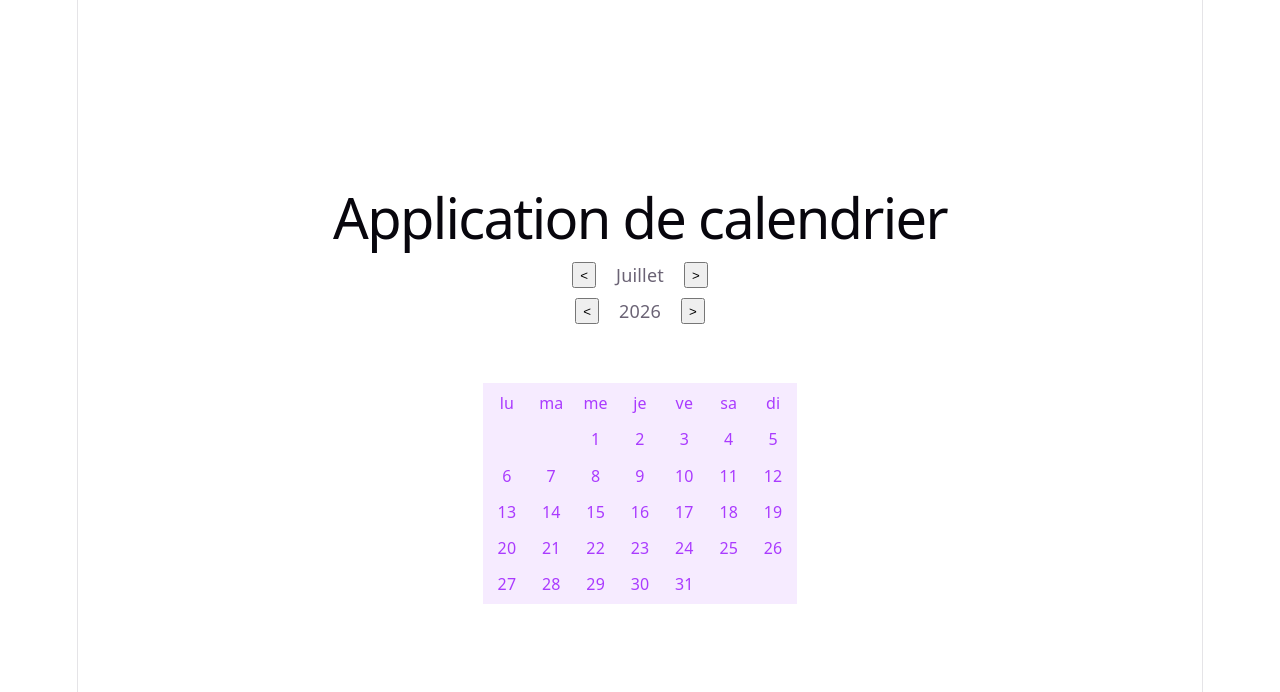
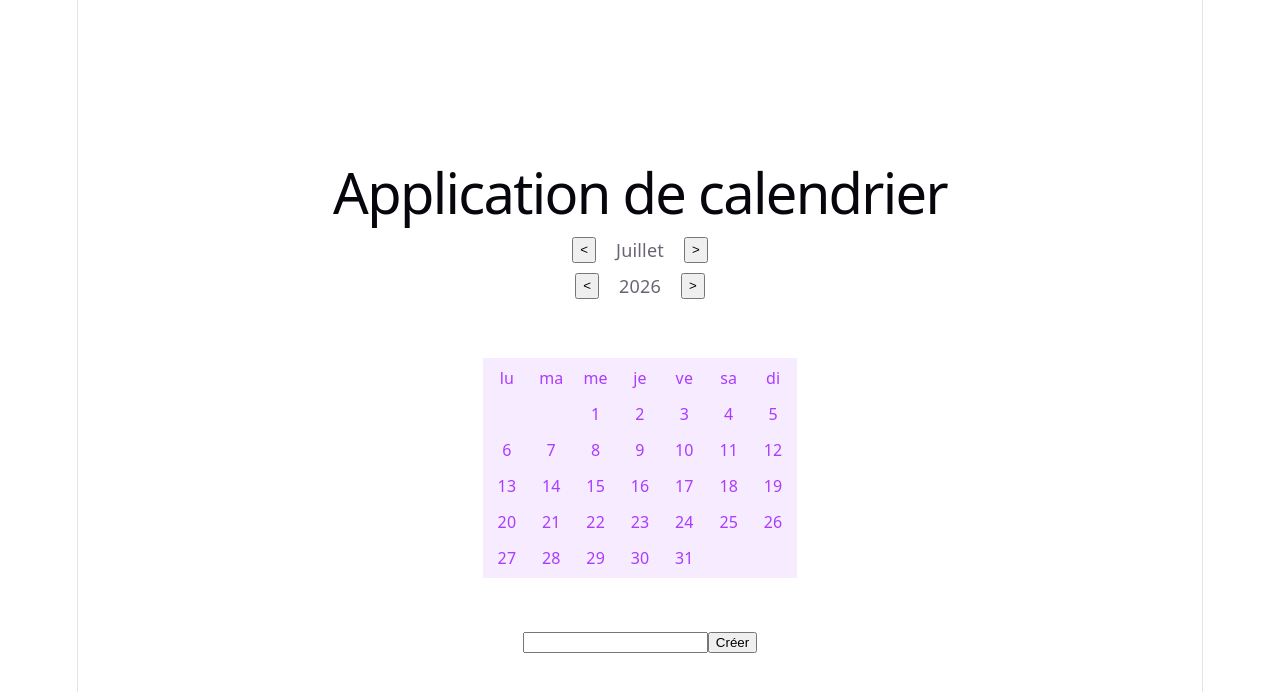
Before and after one commit to Boscher-audrey/Weenat_calendar_app, a React (Vite) app: page / in a window 1280 px wide. Both pictures are taken after a click on the element "10". Shown: the top 692 px of the page. Built offline with nearby package versions, Linux system fonts and the light colour scheme.

Commit message:
Add event creation with sorted display

```diff
--- a/src/App.tsx
+++ b/src/App.tsx
@@ -5,8 +5,18 @@ import { useState } from 'react'
 declare const isoDateType: unique symbol
 export type IsoDate = string & { [isoDateType]: true }
 
+type CalendarEvent = {
+  id: string
+  date: IsoDate
+  title: string
+}
+
 function App() {
   const [displayedDate, setDisplayedDate] = useState<Date>(new Date())
+  const [selectedDate, setSelectedDate] = useState<IsoDate | null>(null)
+  const [calendarEvents, setCalendarEvents] = useState<Array<CalendarEvent>>([])
+  const [creatingEventInput, setCreatingEventInput] = useState<string>('')
+  const [formVisible, setFormVisible] = useState<boolean>(false)
 
   const daysInMonth = new Date(
     displayedDate.getFullYear(),
@@ -46,6 +56,29 @@ function App() {
     const formatedDate = formatDateToIsoDate(
       new Date(displayedDate.getFullYear(), displayedDate.getMonth(), day),
     )
+
+    setFormVisible(true)
+
+    setSelectedDate(formatedDate)
+  }
+
+  const formOnChange = (value: string) => {
+    setCreatingEventInput(value)
+  }
+
+  const onCreateCalendarEvent = () => {
+    setCalendarEvents([
+      ...calendarEvents,
+      {
+        id: crypto.randomUUID(),
+        date: selectedDate ?? formatDateToIsoDate(displayedDate),
+        title: creatingEventInput,
+      },
+    ])
+
+    setSelectedDate(null)
+    setCreatingEventInput('')
+    setFormVisible(false)
   }
 
   return (
@@ -83,6 +116,33 @@ function App() {
             ),
           )}
         </div>
+
+        {formVisible ? (
+          <div>
+            <input onChange={(event) => formOnChange(event.target.value)}></input>
+            <button onClick={() => onCreateCalendarEvent()}>Créer</button>
+          </div>
+        ) : null}
+
+        {calendarEvents.length !== 0 ? (
+          <div>
+            <p>{calendarEvents.length} évenements :</p>
+            <ul>
+              {[...calendarEvents]
+                .sort((a, b) => new Date(a.date).getTime() - new Date(b.date).getTime())
+                .map((calendarEvent) => (
+                  <li key={calendarEvent.id}>
+                    Le{' '}
+                    {new Date(calendarEvent.date).toLocaleString('fr-FR', {
+                      day: 'numeric',
+                      month: 'long',
+                    })}
+                    : {calendarEvent.title}
+                  </li>
+                ))}
+            </ul>
+          </div>
+        ) : null}
       </section>
     </>
   )
```
